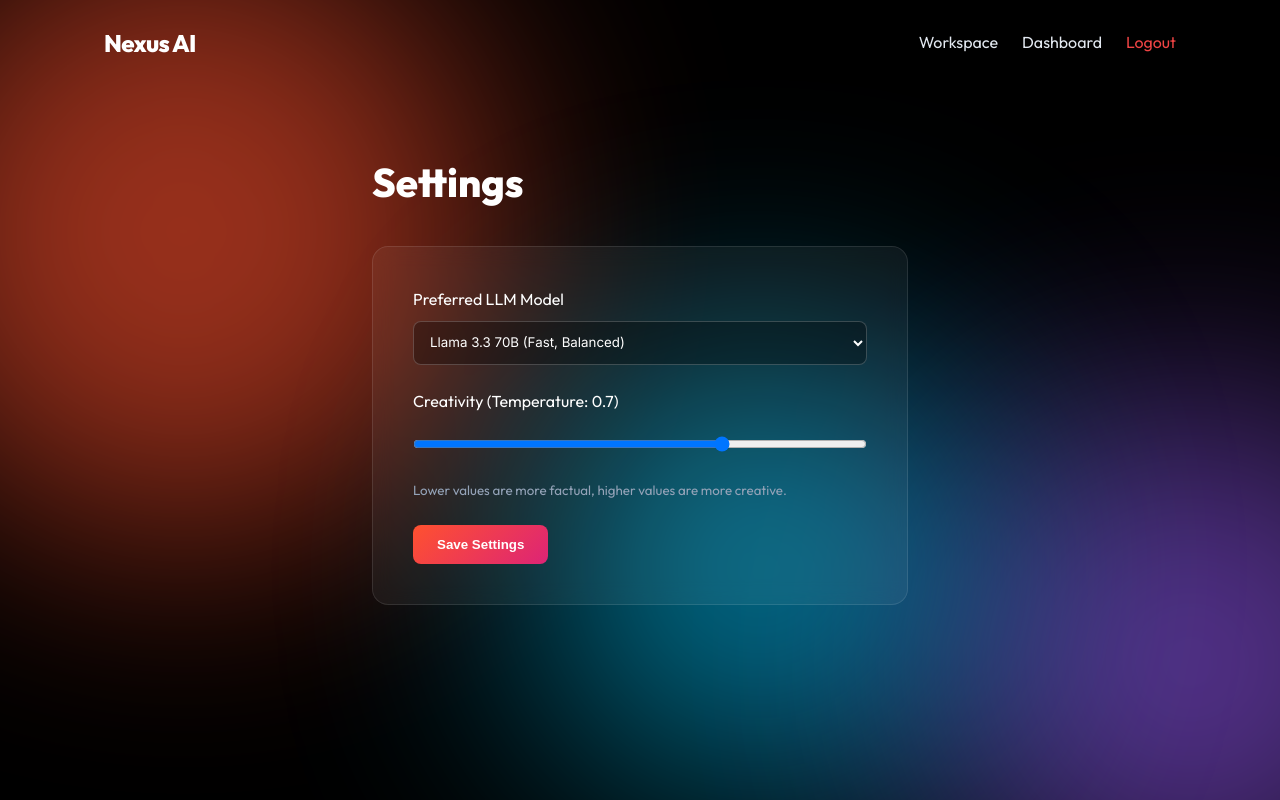
After one commit to Yashask11/multi_agent, a Flask app: page /settings in a window 1280 px wide. The commit adds this page. Run offline with Flask 3, Linux system fonts and the light colour scheme; a user stored in the database is signed in.

Commit message:
Rebrand to Nexus AI and add Phase 4 features (Dashboard, Settings, Advanced Tools, PDF Export)

```diff
--- a/agents/executor.py
+++ b/agents/executor.py
@@ -43,7 +43,7 @@ Rules:
 # Public API
 # ---------------------------------------------------------------------------
 
-def execute(query: str, research_results: list[dict]) -> str:
+def execute(query: str, research_results: list[dict], model: str = None, temperature: float = 0.4) -> str:
     """
     Combine research findings into a final, structured answer.
 
@@ -80,7 +80,8 @@ def execute(query: str, research_results: list[dict]) -> str:
     result = call_llm(
         prompt=prompt,
         system_prompt=EXECUTOR_SYSTEM_PROMPT,
-        temperature=0.4,   # slightly creative but mostly faithful
+        temperature=temperature,
+        model=model,
         max_tokens=2048,
     )
 
--- a/app.py
+++ b/app.py
@@ -18,6 +18,7 @@ import sys
 import io
 import concurrent.futures
 import queue
+from datetime import datetime
 
 # Force UTF-8 on Windows
 if sys.stdout.encoding and sys.stdout.encoding.lower() != "utf-8":
@@ -49,6 +50,16 @@ class User(UserMixin, db.Model):
     id = db.Column(db.Integer, primary_key=True)
     username = db.Column(db.String(150), unique=True, nullable=False)
     password_hash = db.Column(db.String(256), nullable=False)
+    preferred_model = db.Column(db.String(100), default="llama-3.3-70b-versatile")
+    temperature = db.Column(db.Float, default=0.7)
+    histories = db.relationship('QueryHistory', backref='user', lazy=True)
+
+class QueryHistory(db.Model):
+    id = db.Column(db.Integer, primary_key=True)
+    user_id = db.Column(db.Integer, db.ForeignKey('user.id'), nullable=False)
+    query = db.Column(db.Text, nullable=False)
+    result = db.Column(db.Text, nullable=False)
+    created_at = db.Column(db.DateTime, default=datetime.utcnow)
 
 @login_manager.user_loader
 def load_user(user_id):
@@ -105,6 +116,25 @@ def logout():
     logout_user()
     return redirect(url_for("index"))
 
+@app.route("/dashboard")
+@login_required
+def dashboard():
+    """Serve the user history dashboard."""
+    history = QueryHistory.query.filter_by(user_id=current_user.id).order_by(QueryHistory.created_at.desc()).all()
+    return render_template("dashboard.html", current_user=current_user, history=history)
+
+@app.route("/settings", methods=["GET", "POST"])
+@login_required
+def settings():
+    """Serve and update user settings."""
+    if request.method == "POST":
+        data = request.get_json()
+        current_user.preferred_model = data.get("model", current_user.preferred_model)
+        current_user.temperature = float(data.get("temperature", current_user.temperature))
+        db.session.commit()
+        return jsonify({"status": "success"})
+    return render_template("settings.html", current_user=current_user)
+
 @app.route("/app")
 @login_required
 def application():
@@ -127,6 +157,10 @@ def run_pipeline():
     if not query:
         return jsonify({"error": "Query is required."}), 400
 
+    model = current_user.preferred_model
+    temperature = current_user.temperature
+    user_id = current_user.id
+
     def generate():
         start_time = time.time()
 
@@ -134,7 +168,7 @@ def run_pipeline():
         yield _sse("step", {"step": 1, "name": "Planning", "status": "running"})
 
         try:
-            tasks = plan(query)
+            tasks = plan(query, model=model, temperature=temperature)
         except (ValueError, RuntimeError) as exc:
             logger.exception("Planner error")
             yield _sse("error", {"message": f"Planner failed: {exc}"})
@@ -165,7 +199,7 @@ def run_pipeline():
         def worker(task, idx):
             desc = task["description"]
             try:
-                result = research(desc)
+                result = research(desc, model=model, temperature=max(0.1, temperature - 0.2))
                 q.put(("done", task, idx, result))
             except Exception as exc:
                 q.put(("error", task, idx, exc))
@@ -215,7 +249,10 @@ def run_pipeline():
         yield _sse("step", {"step": 3, "name": "Synthesising", "status": "running"})
 
         try:
-            final_answer = execute(query, research_results)
+            final_answer = execute(query, research_results, model=model, temperature=temperature)
+            history = QueryHistory(user_id=user_id, query=query, result=final_answer)
+            db.session.add(history)
+            db.session.commit()
         except RuntimeError as exc:
             logger.exception("Executor error")
             yield _sse("error", {"message": f"Executor failed: {exc}"})
--- a/requirements.txt
+++ b/requirements.txt
@@ -6,3 +6,5 @@ flask-login>=0.6.3
 flask-sqlalchemy>=3.1.1
 pyngrok>=7.1.6
 gunicorn>=21.2.0
+beautifulsoup4>=4.12.0
+requests>=2.31.0
--- a/templates/landing.html
+++ b/templates/landing.html
@@ -3,7 +3,7 @@
 <head>
     <meta charset="UTF-8">
     <meta name="viewport" content="width=device-width, initial-scale=1.0">
-    <title>Antigravity | Multi-Agent AI</title>
+    <title>Nexus AI | Multi-Agent System</title>
     <link rel="preconnect" href="https://fonts.googleapis.com">
     <link rel="preconnect" href="https://fonts.gstatic.com" crossorigin>
     <link href="https://fonts.googleapis.com/css2?family=Outfit:wght@300;400;600;800&family=Inter:wght@400;500;600&display=swap" rel="stylesheet">
@@ -43,7 +43,7 @@
                     </defs>
                 </svg>
             </div>
-            <span class="logo-text">Antigravity AI</span>
+            <span class="logo-text">Nexus AI</span>
         </div>
         <div style="display: flex; gap: 1.5rem; align-items: center;">
             <a href="https://github.com/Yashask11/multi_agent" target="_blank" class="nav-link">GitHub</a>
@@ -59,7 +59,6 @@
     <!-- Hero Section -->
     <header class="hero-section">
         <div class="hero-content">
-            <div class="badge-pill">✨ Phase 2 Now Live</div>
             <h1 class="hero-title">Intelligence,<br>Orchestrated.</h1>
             <p class="hero-subtitle">
                 A powerful multi-agent AI system that plans, researches the live internet, and executes complex tasks in seconds.
--- a/templates/login.html
+++ b/templates/login.html
@@ -3,7 +3,7 @@
 <head>
     <meta charset="UTF-8">
     <meta name="viewport" content="width=device-width, initial-scale=1.0">
-    <title>Antigravity | Login</title>
+    <title>Nexus AI | Login</title>
     <link href="https://fonts.googleapis.com/css2?family=Outfit:wght@300;400;600;800&family=Inter:wght@400;500;600&display=swap" rel="stylesheet">
     <link rel="stylesheet" href="/static/style.css">
     <style>
@@ -99,7 +99,7 @@
 
     <nav class="landing-nav">
         <a href="/" class="logo" style="text-decoration: none;">
-            <span class="logo-text">Antigravity AI</span>
+            <span class="logo-text">Nexus AI</span>
         </a>
     </nav>
 
--- a/templates/register.html
+++ b/templates/register.html
@@ -3,7 +3,7 @@
 <head>
     <meta charset="UTF-8">
     <meta name="viewport" content="width=device-width, initial-scale=1.0">
-    <title>Antigravity | Sign Up</title>
+    <title>Nexus AI | Sign Up</title>
     <link href="https://fonts.googleapis.com/css2?family=Outfit:wght@300;400;600;800&family=Inter:wght@400;500;600&display=swap" rel="stylesheet">
     <link rel="stylesheet" href="/static/style.css">
     <style>
@@ -99,7 +99,7 @@
 
     <nav class="landing-nav">
         <a href="/" class="logo" style="text-decoration: none;">
-            <span class="logo-text">Antigravity AI</span>
+            <span class="logo-text">Nexus AI</span>
         </a>
     </nav>
 
--- /dev/null
+++ b/templates/settings.html
@@ -0,0 +1,137 @@
+<!DOCTYPE html>
+<html lang="en">
+<head>
+    <meta charset="UTF-8">
+    <meta name="viewport" content="width=device-width, initial-scale=1.0">
+    <title>Nexus AI | Settings</title>
+    <link href="https://fonts.googleapis.com/css2?family=Outfit:wght@300;400;600;800&family=Inter:wght@400;500;600&display=swap" rel="stylesheet">
+    <link rel="stylesheet" href="/static/style.css">
+    <style>
+        .settings-container {
+            max-width: 600px;
+            margin: 4rem auto;
+            padding: 0 2rem;
+            color: #fff;
+        }
+        .settings-card {
+            background: rgba(255, 255, 255, 0.05);
+            border: 1px solid rgba(255, 255, 255, 0.1);
+            border-radius: 16px;
+            padding: 2.5rem;
+            backdrop-filter: blur(10px);
+        }
+        .form-group {
+            margin-bottom: 1.5rem;
+        }
+        .form-group label {
+            display: block;
+            margin-bottom: 0.5rem;
+            font-weight: 500;
+        }
+        .form-control {
+            width: 100%;
+            padding: 0.75rem;
+            background: rgba(0,0,0,0.3);
+            border: 1px solid rgba(255,255,255,0.2);
+            border-radius: 8px;
+            color: #fff;
+            font-family: 'Inter', sans-serif;
+        }
+        .form-control:focus {
+            outline: none;
+            border-color: var(--accent-1);
+        }
+        .btn-save {
+            background: var(--gradient-primary);
+            color: #fff;
+            border: none;
+            padding: 0.75rem 1.5rem;
+            border-radius: 8px;
+            font-weight: 600;
+            cursor: pointer;
+            transition: all 0.2s;
+        }
+        .btn-save:hover {
+            transform: translateY(-2px);
+            box-shadow: 0 5px 15px rgba(221, 36, 118, 0.4);
+        }
+        .toast {
+            display: none;
+            background: #22c55e;
+            color: white;
+            padding: 0.75rem;
+            border-radius: 8px;
+            margin-bottom: 1rem;
+            text-align: center;
+        }
+    </style>
+</head>
+<body class="landing-body">
+    <div class="mesh-bg">
+        <div class="mesh-blob blob-1"></div>
+        <div class="mesh-blob blob-2"></div>
+        <div class="mesh-blob blob-3"></div>
+    </div>
+
+    <nav class="landing-nav">
+        <a href="/" class="logo" style="text-decoration: none;">
+            <span class="logo-text">Nexus AI</span>
+        </a>
+        <div style="display: flex; gap: 1.5rem; align-items: center;">
+            <a href="/app" class="nav-link">Workspace</a>
+            <a href="/dashboard" class="nav-link">Dashboard</a>
+            <a href="/logout" class="nav-link" style="color: #ef4444;">Logout</a>
+        </div>
+    </nav>
+
+    <div class="settings-container">
+        <h2 style="font-size: 2.5rem; font-weight: 800; margin-bottom: 2rem;">Settings</h2>
+
+        <div class="settings-card">
+            <div id="toast" class="toast">Settings saved successfully!</div>
+            <form id="settingsForm">
+                <div class="form-group">
+                    <label for="model">Preferred LLM Model</label>
+                    <select id="model" class="form-control">
+                        <option value="llama-3.3-70b-versatile" {% if current_user.preferred_model == 'llama-3.3-70b-versatile' %}selected{% endif %}>Llama 3.3 70B (Fast, Balanced)</option>
+                        <option value="mixtral-8x7b-32768" {% if current_user.preferred_model == 'mixtral-8x7b-32768' %}selected{% endif %}>Mixtral 8x7B (Great for Code)</option>
+                        <option value="gemma2-9b-it" {% if current_user.preferred_model == 'gemma2-9b-it' %}selected{% endif %}>Gemma 2 9B (Lightweight)</option>
+                    </select>
+                </div>
+
+                <div class="form-group">
+                    <label for="temperature">Creativity (Temperature: <span id="tempVal">{{ current_user.temperature }}</span>)</label>
+                    <input type="range" id="temperature" class="form-control" min="0.0" max="1.0" step="0.1" value="{{ current_user.temperature }}" oninput="document.getElementById('tempVal').innerText=this.value">
+                    <small style="color: var(--text-muted); display: block; margin-top: 0.5rem;">Lower values are more factual, higher values are more creative.</small>
+                </div>
+
+                <button type="submit" class="btn-save">Save Settings</button>
+            </form>
+        </div>
+    </div>
+
+    <script>
+        document.getElementById("settingsForm").addEventListener("submit", async (e) => {
+            e.preventDefault();
+            const btn = e.target.querySelector("button");
+            btn.textContent = "Saving...";
+
+            const res = await fetch("/settings", {
+                method: "POST",
+                headers: { "Content-Type": "application/json" },
+                body: JSON.stringify({
+                    model: document.getElementById("model").value,
+                    temperature: document.getElementById("temperature").value
+                })
+            });
+
+            if (res.ok) {
+                const toast = document.getElementById("toast");
+                toast.style.display = "block";
+                setTimeout(() => toast.style.display = "none", 3000);
+            }
+            btn.textContent = "Save Settings";
+        });
+    </script>
+</body>
+</html>
```
Also changed, not shown: agents/planner.py (+5 -3 lines), agents/researcher.py (+71 -22 lines), templates/app.html (+19 -9 lines), templates/dashboard.html (added, +91 -0 lines).
